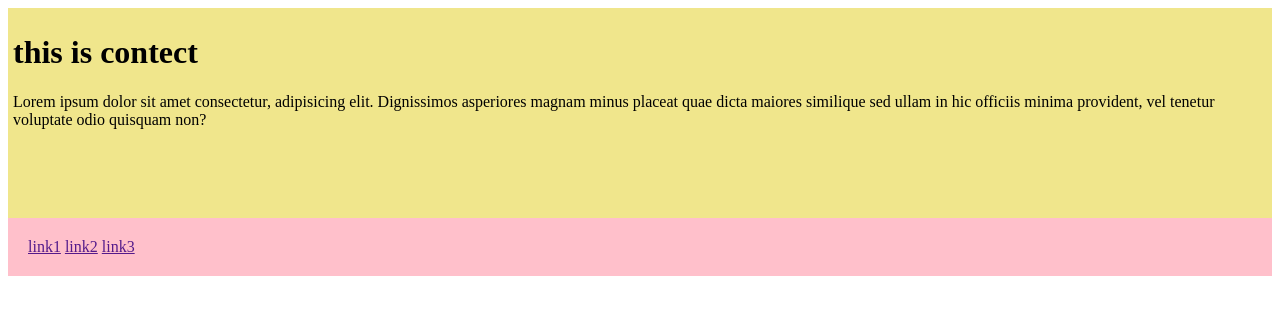
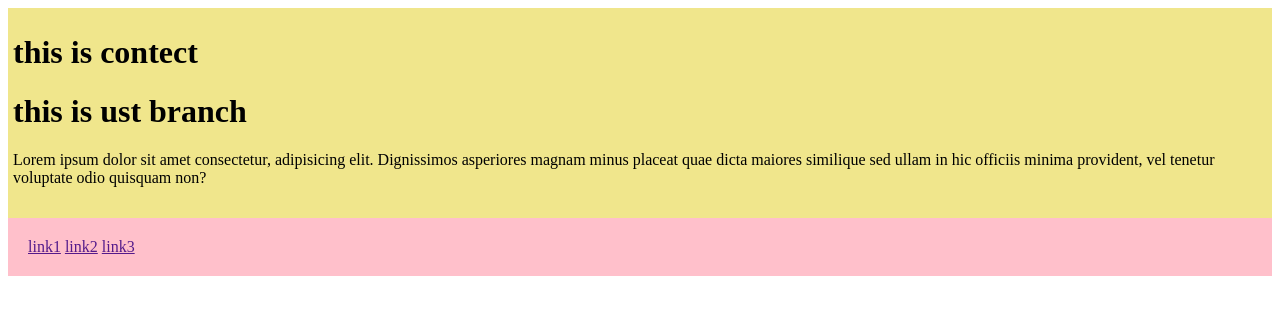
Before and after one commit to alariqi-mohammed/h.w2, a plain HTML site: page index.html in a window 1280 px wide. Drawn offline with Linux system fonts and the light colour scheme.

Commit message:
adding h2

```diff
--- a/index.html
+++ b/index.html
@@ -9,7 +9,9 @@
 <body>
     <div class="content">
         <h1>  this is contect  </h1>
+        <h1>this is ust branch</h1>
         <p>Lorem ipsum dolor sit amet consectetur, adipisicing elit. Dignissimos asperiores magnam minus placeat quae dicta maiores similique sed ullam in hic officiis minima provident, vel tenetur voluptate odio quisquam non?</p>
+
     </div>
 
     <div class="nav">
```
